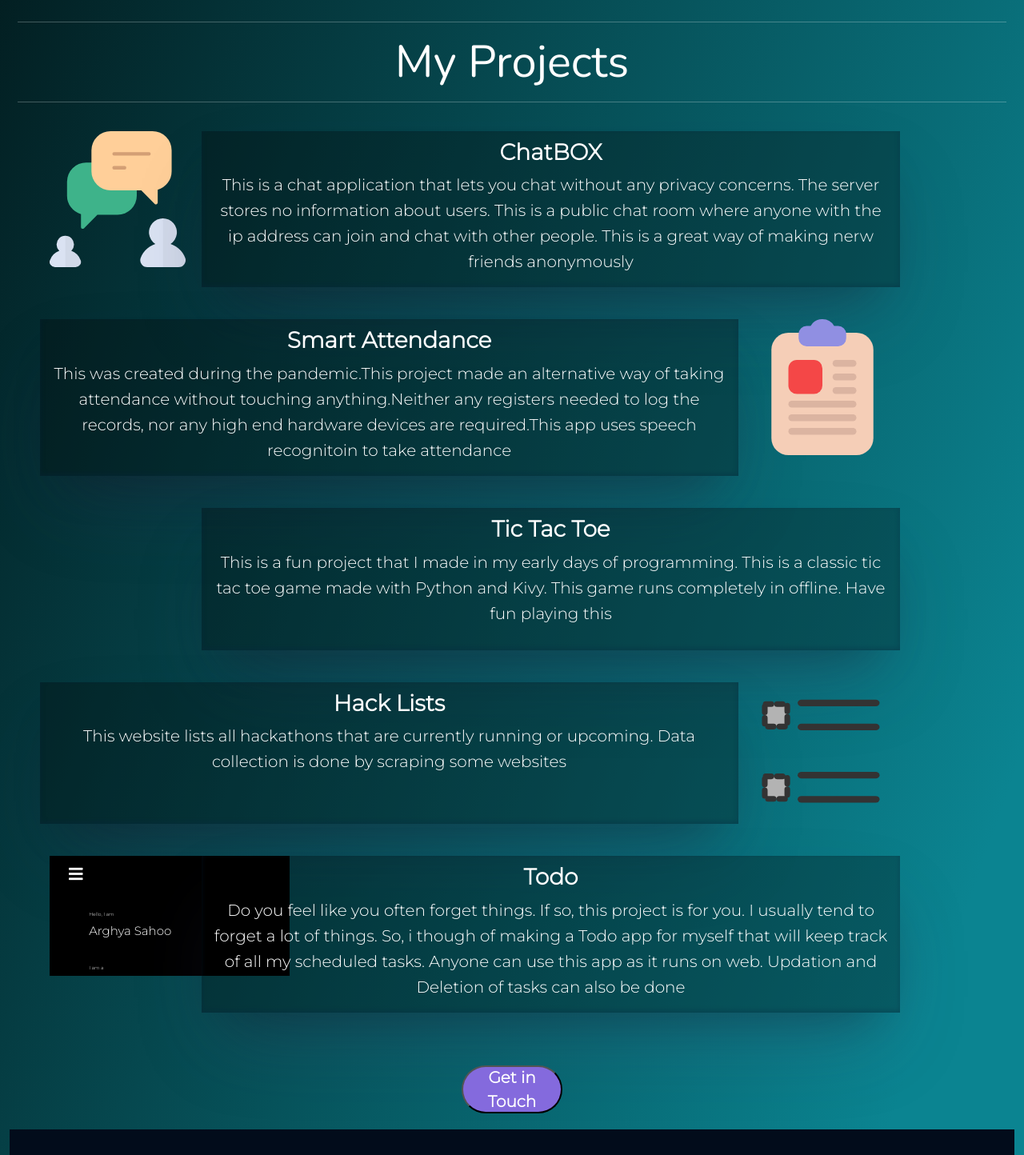
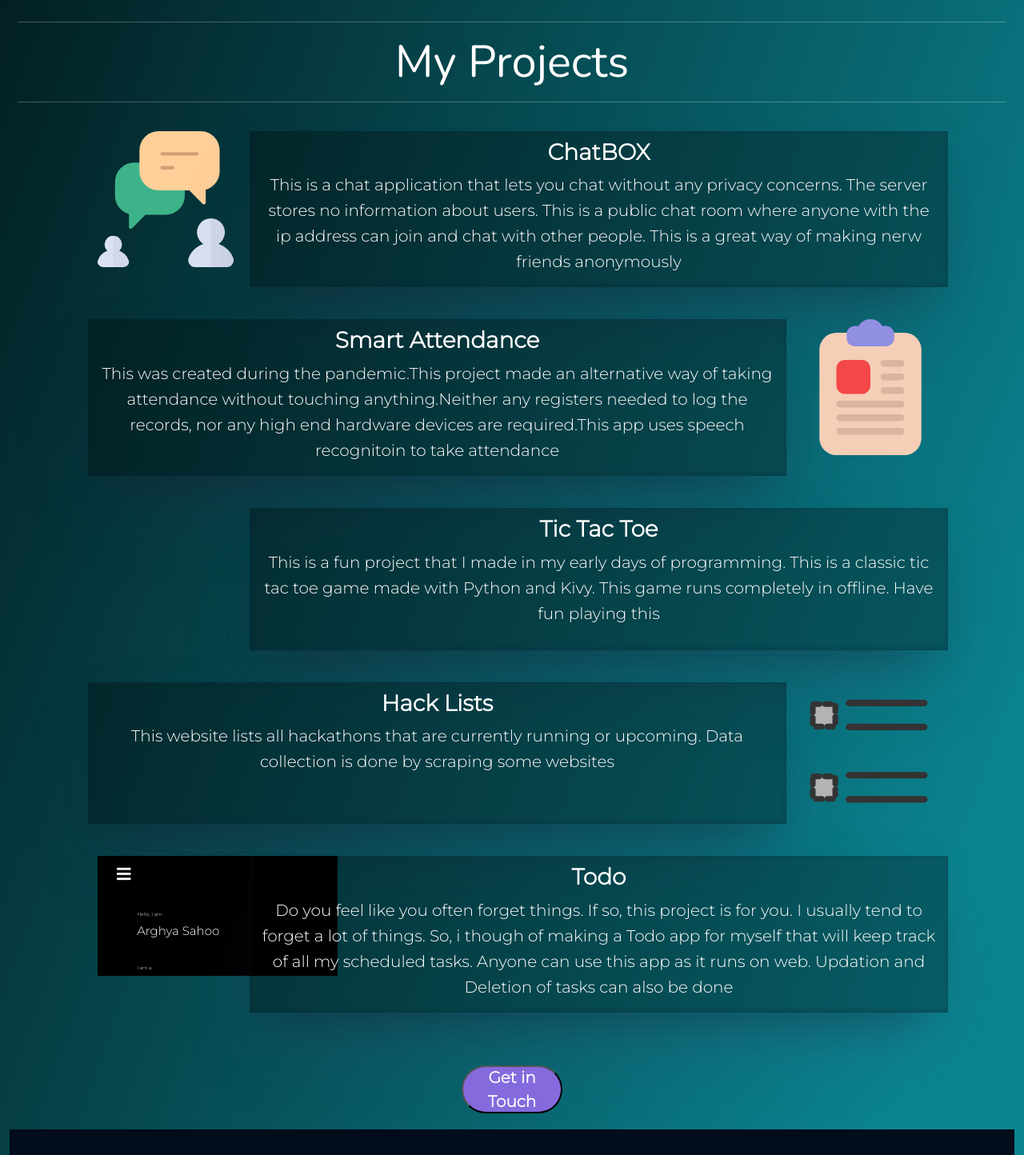
Before and after one commit to arghyasahoo/Portfolio, a React (Create React App) app: page / in a window 1280 px wide. Shown: the part 2229-3673 px from the top of the page at 80% size. Built offline with nearby package versions, Linux system fonts and the light colour scheme; a web font is replaced by a local one.

Commit message:
Fixed alignment issue in My Projects

```diff
--- a/src/components/projects.jsx
+++ b/src/components/projects.jsx
@@ -15,7 +15,7 @@ class Projects extends Component {
                     <hr />
 
                     <div className="container-fluid projects">
-                        <div className="row container-fluid pr">
+                        <div className="row container-fluid pr ms-5">
                             <div class="col-md-2 gifs-left m-1">
                                 <object type="image/svg+xml" data={ChatBOX}>svg-animation</object>
                             </div>
@@ -24,7 +24,7 @@ class Projects extends Component {
                                 <p>This is a chat application that lets you chat without any privacy concerns. The server stores no information about users. This is a public chat room where anyone with the ip address can join and chat with other people. This is a great way of making nerw friends anonymously</p>
                             </div>
                         </div>
-                        <div className="row container-fluid pr">
+                        <div className="row container-fluid pr ms-5">
                             <div class="col-md-9 desc m-1">
                                 <h3>Smart Attendance</h3>
                                 <p>This was created during the pandemic.This project made an alternative way of taking attendance without touching anything.Neither any registers needed to log the records, nor any high end hardware devices are required.This app uses speech recognitoin to take attendance</p>
@@ -33,7 +33,7 @@ class Projects extends Component {
                                 <object type="image/svg+xml" data={Attendance}>svg-animation</object>
                             </div>
                         </div>
-                        <div className="row container-fluid pr">
+                        <div className="row container-fluid pr ms-5">
                             <div class="col-md-2 gifs-left m-1">
                                 <object type="image/svg+xml" data={TicTacToe}>svg-animation</object>
                             </div>
@@ -42,7 +42,7 @@ class Projects extends Component {
                                 <p>This is a fun project that I made in my early days of programming. This is a classic tic tac toe game made with Python and Kivy. This game runs completely in offline. Have fun playing this</p>
                             </div>
                         </div>
-                        <div className="row container-fluid pr">
+                        <div className="row container-fluid pr ms-5">
                             <div class="col-md-9 desc m-1">
                                 <h3>Hack Lists</h3>
                                 <p>This website lists all hackathons that are currently running or upcoming. Data collection is done by scraping some websites</p>
@@ -51,7 +51,7 @@ class Projects extends Component {
                                 <object type="image/svg+xml" data={HackLists}>svg-animation</object>
                             </div>
                         </div>
-                        <div className="row container-fluid pr">
+                        <div className="row container-fluid pr ms-5">
                             <div class="col-md-2 gifs-left m-1">
                                 <object type="image/svg+xml" data={Todo}>svg-animation</object>
                             </div>
```
